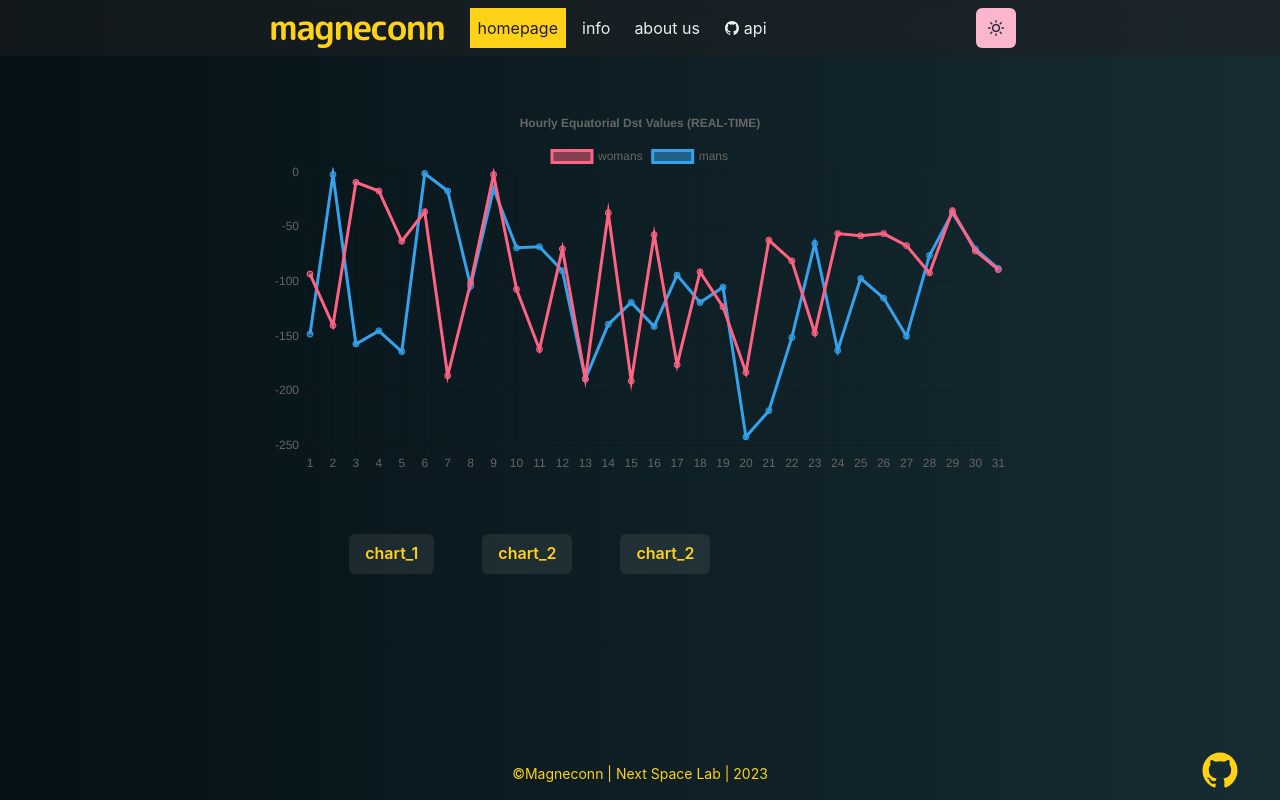
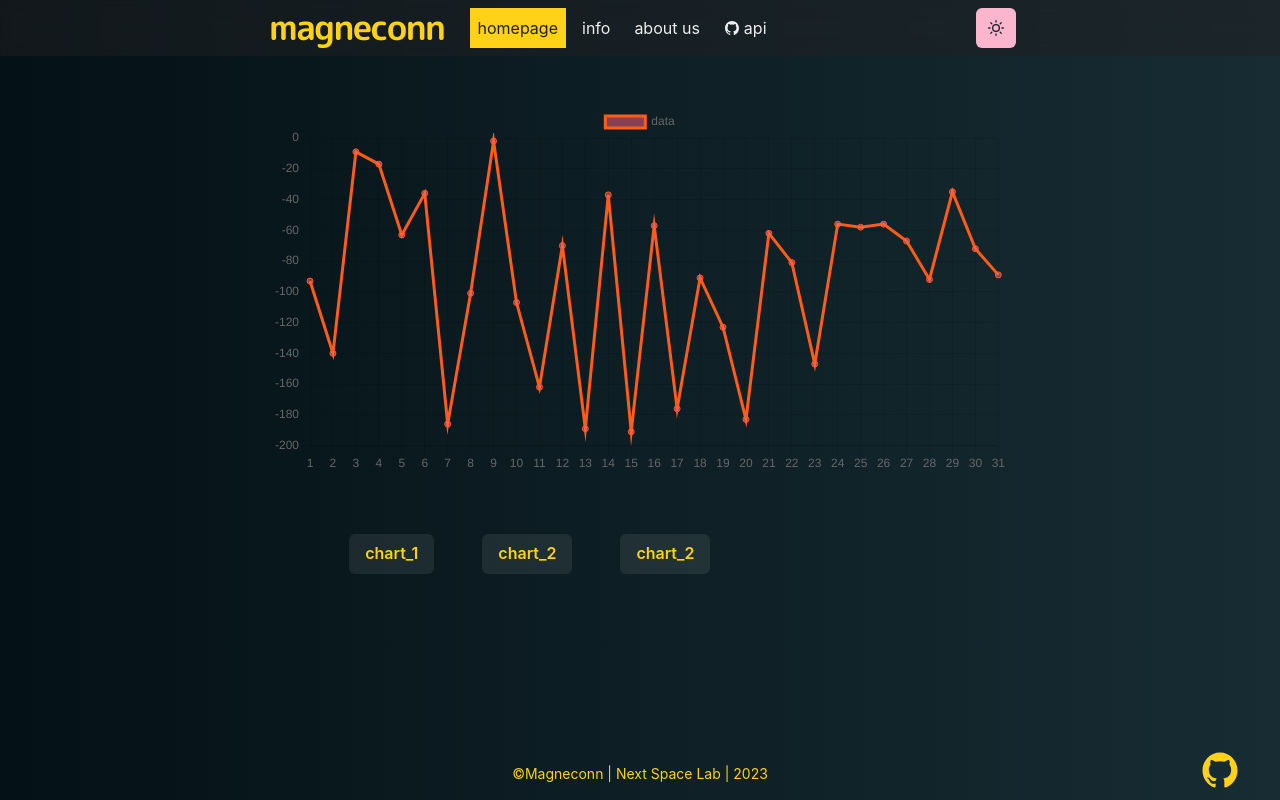
Before and after one commit to plastiey/astrodata-api-client, a Next.js app: page / in a window 1280 px wide. Built offline with nearby package versions, Linux system fonts and the light colour scheme.

Commit message:
chore(components/chart.js): delete unused charts

```diff
--- a/components/chart.js
+++ b/components/chart.js
@@ -27,10 +27,6 @@ export const options = {
     legend: {
       position: 'top'
     },
-    title: {
-      display: true,
-      text: 'Hourly Equatorial Dst Values (REAL-TIME)',
-    },
   },
 };
 
@@ -40,16 +36,10 @@ export const data = {
   labels,
   datasets: [
     {
-      label: 'womans',
+      label: 'data',
       data: labels.map(() => faker.number.int({ min: -200, max: 0 })),
-      borderColor: 'rgb(255, 99, 132)',
+      borderColor: 'rgb(255, 93, 23)',
       backgroundColor: 'rgba(255, 99, 132, 0.5)',
-    },
-    {
-      label: 'mans',
-      data: labels.map(() => faker.number.int({ min: -243, max: 0 })),
-      borderColor: 'rgb(53, 162, 235)',
-      backgroundColor: 'rgba(53, 162, 235, 0.5)',
     },
   ],
 };
```
